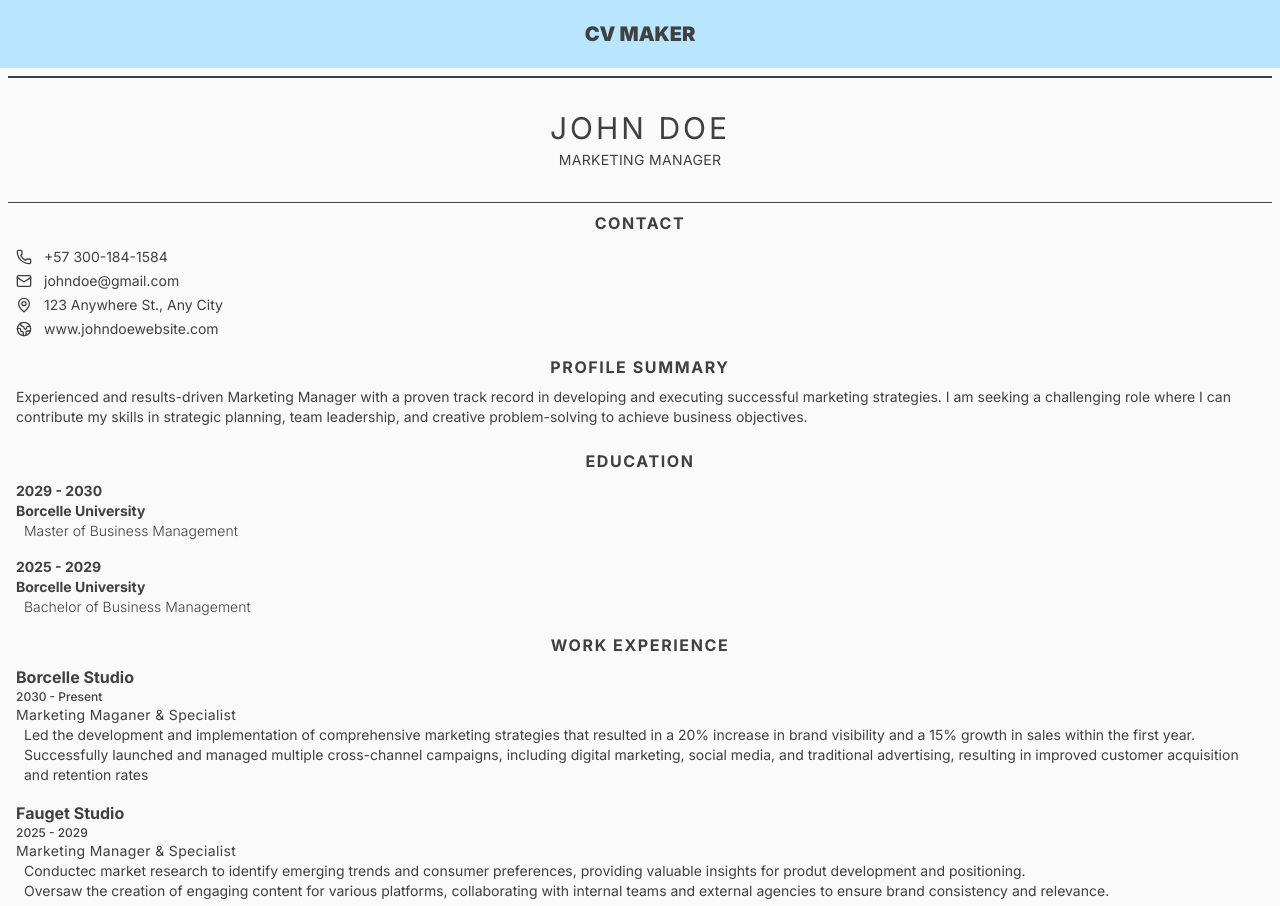
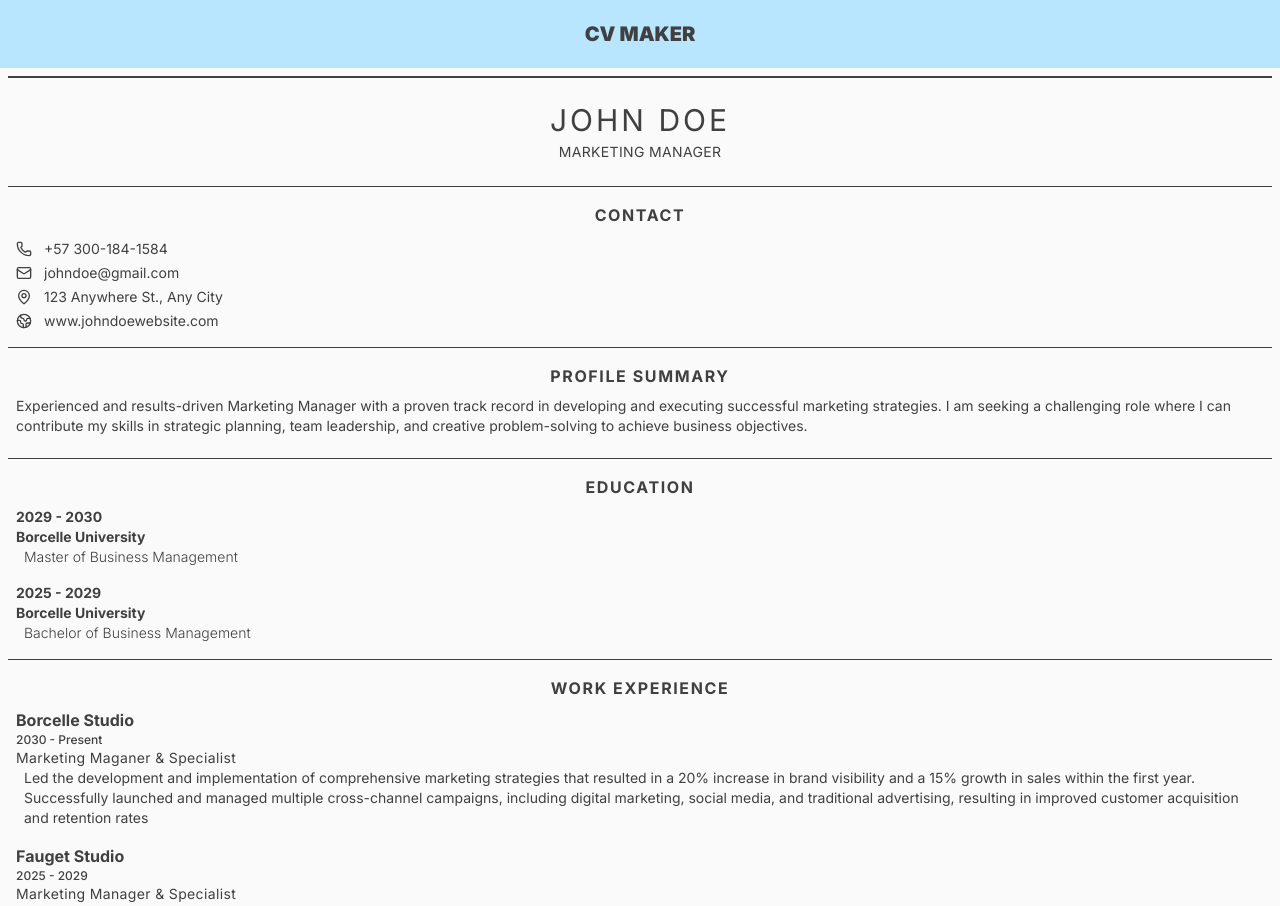
Before and after one commit to Carlosaac23/TOP-cv-application, a React (Vite) app: page / in a window 1280 px wide. Shown: the top 906 px of the page. Built offline with nearby package versions, Linux system fonts and the light colour scheme.

Commit message:
style: move all styles from Form to each component

```diff
--- a/src/components/Form/Contact.jsx
+++ b/src/components/Form/Contact.jsx
@@ -36,7 +36,7 @@ export default function Contact() {
   ];
 
   return (
-    <div className='flex flex-col gap-1 p-2'>
+    <div className='flex flex-col gap-1 border-b px-2 py-4'>
       <h2 className='mb-2 text-center font-bold tracking-widest uppercase'>
         Contact
       </h2>
--- a/src/components/Form/Education.jsx
+++ b/src/components/Form/Education.jsx
@@ -16,7 +16,7 @@ export default function Education() {
   ]);
 
   return (
-    <div className='p-2'>
+    <div className='border-b px-2 py-4'>
       <h2 className='mb-2 text-center font-bold tracking-widest uppercase'>
         Education
       </h2>
--- a/src/components/Form/Experience.jsx
+++ b/src/components/Form/Experience.jsx
@@ -35,7 +35,7 @@ export default function Experience() {
   ]);
 
   return (
-    <div className='p-2'>
+    <div className='border-b px-2 py-4'>
       <h2 className='mb-2 text-center font-bold tracking-widest uppercase'>
         Work Experience
       </h2>
--- a/src/components/Form/Name.jsx
+++ b/src/components/Form/Name.jsx
@@ -6,7 +6,7 @@ export default function Name() {
   const [profession, setProfession] = useState('Marketing Manager');
 
   return (
-    <div className='flex flex-col items-center gap-1 border-b py-8'>
+    <div className='flex flex-col items-center gap-1 border-b px-2 py-6'>
       <SingleLineEdit
         name='Name'
         value={name}
--- a/src/components/Form/Summary.jsx
+++ b/src/components/Form/Summary.jsx
@@ -8,7 +8,7 @@ export default function Summary() {
   const [summary, setSummary] = useState(sampleText);
 
   return (
-    <div className='p-2'>
+    <div className='border-b px-2 py-4'>
       <h2 className='mb-2 text-center font-bold tracking-widest uppercase'>
         Profile Summary
       </h2>
```
